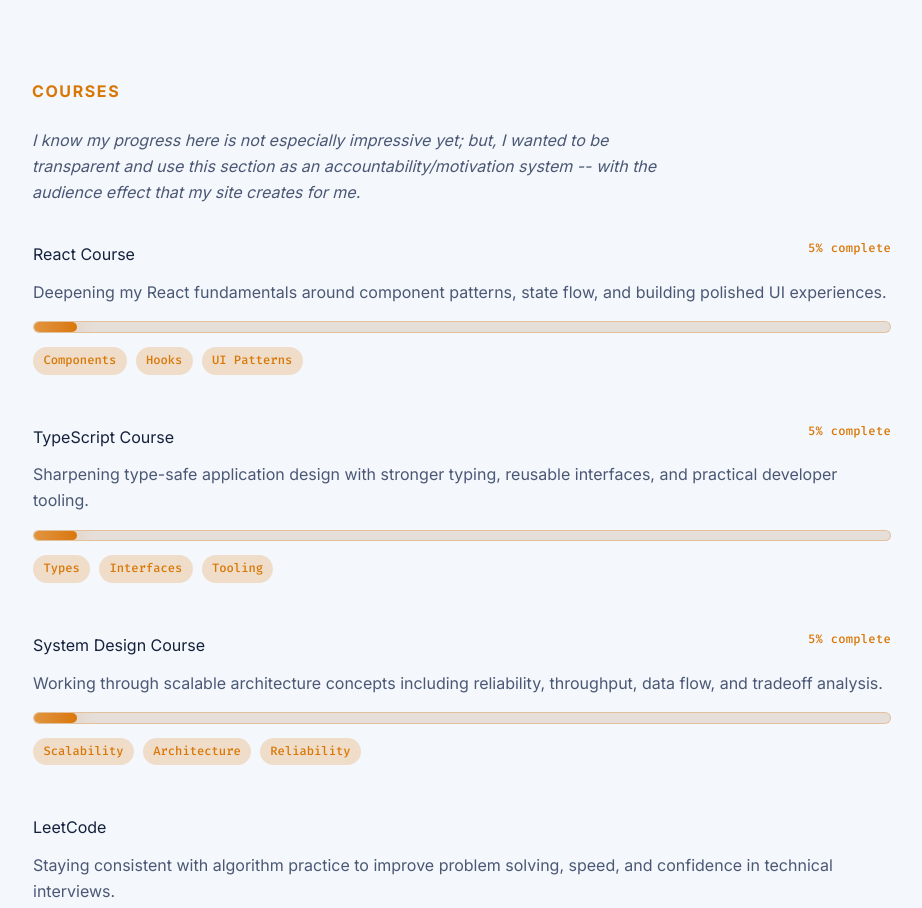
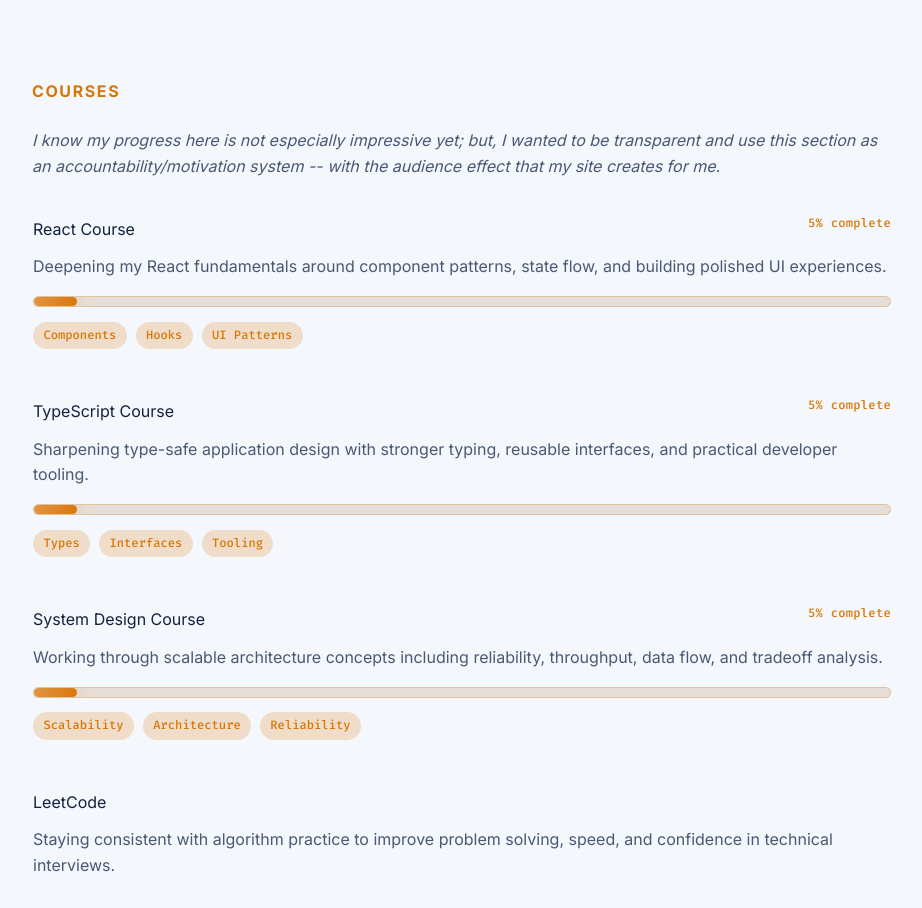
Before and after one commit to kurtluu/portfolio, a React (Vite) app in the folder react-ts-site/: page / in a window 1280 px wide. Shown: the part 2322-3230 px from the top of the page, without its empty margins (178-1100 px from the left). Built offline with nearby package versions, Linux system fonts and the light colour scheme.

Commit message:
Expand courses note width

```diff
--- a/react-ts-site/src/styles.css
+++ b/react-ts-site/src/styles.css
@@ -447,7 +447,6 @@ p {
 
 .courses-note {
   margin-bottom: 1.25rem;
-  max-width: 62ch;
   font-style: italic;
 }
 
```
